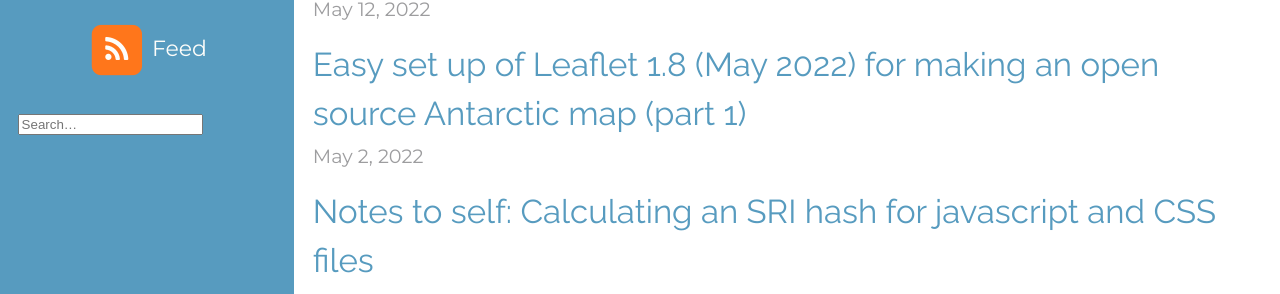
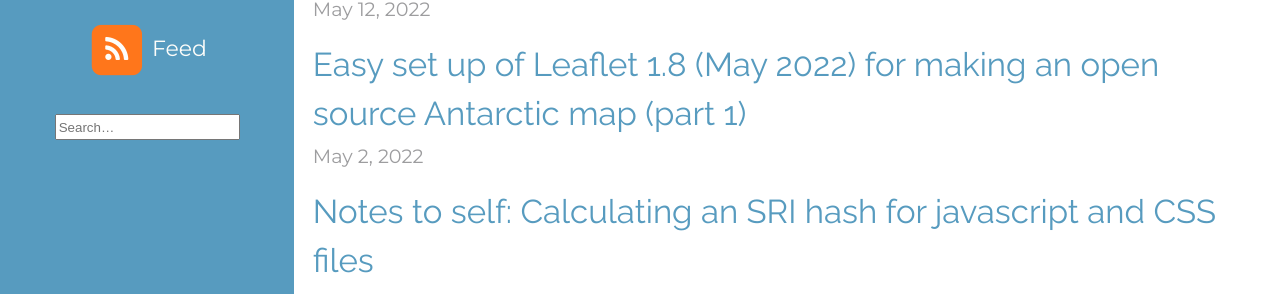
Before and after one commit to thomasswilliams/thomasswilliams.github.io, a Jekyll site: the page built from index.html, in a window 1280 px wide. Shown: the part 582-876 px from the top of the page. Built offline with Jekyll 4.4.1, drawn with Linux system fonts in a browser that asks for light colours; nearby versions of some CDN libraries.

Commit message:
Update styling of search box

```diff
--- a/_includes/header.html
+++ b/_includes/header.html
@@ -20,8 +20,8 @@
       <i class="fa fa-rss fa-stack-1x"></i>
     </span> Feed
   </a>
-  <!-- search box -->
+  <!-- Site Search 360 search box -->
   <div style="margin-top:0.8em;padding:0.8em">
-    <input id="searchBox" type="search" placeholder="Search…" style="display:block">
+    <input id="searchBox" type="search" placeholder="Search…" style="display:block;height:1.9em;margin-left:auto;margin-right:auto">
   </div>
 </header>
```
